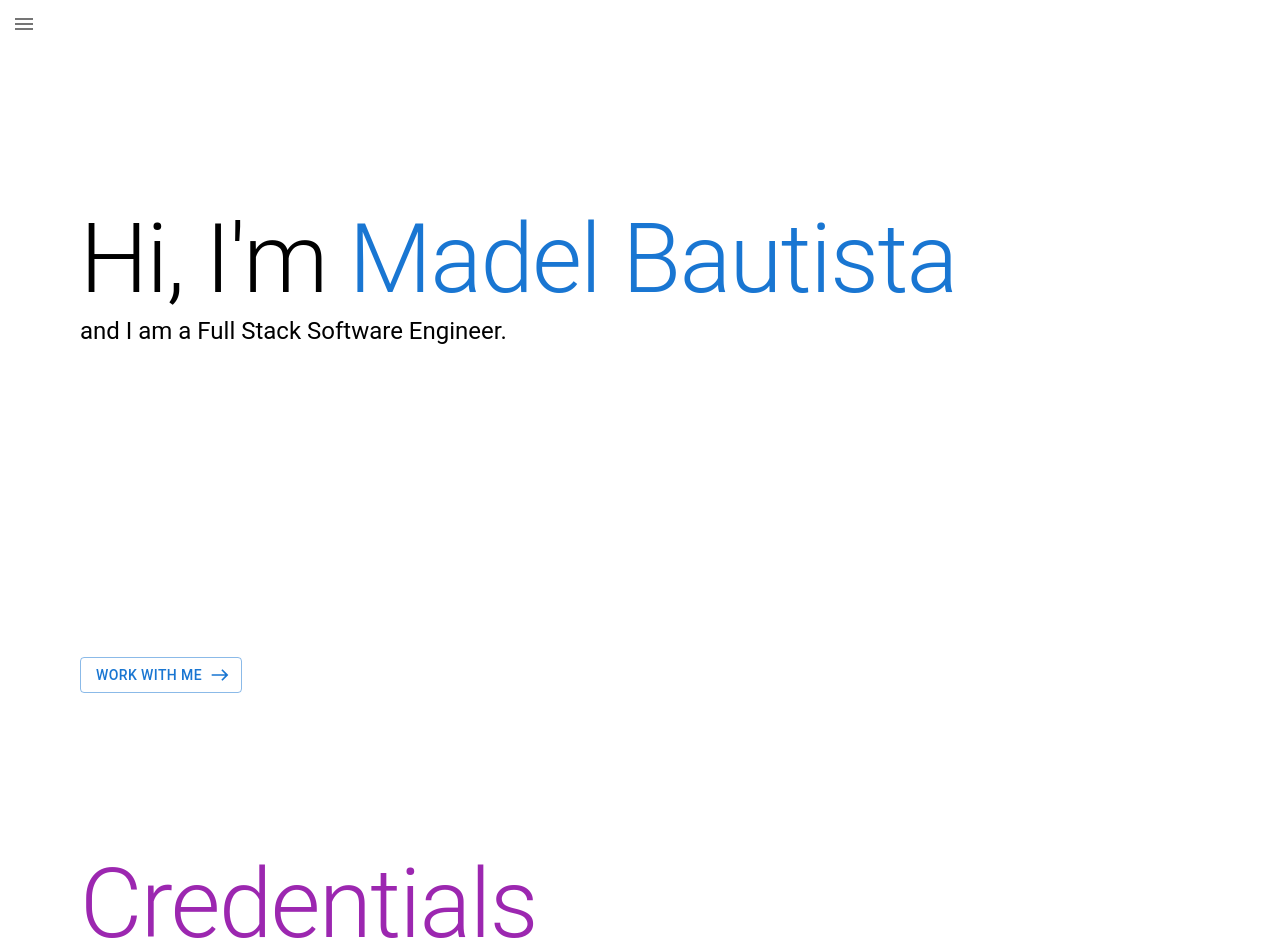
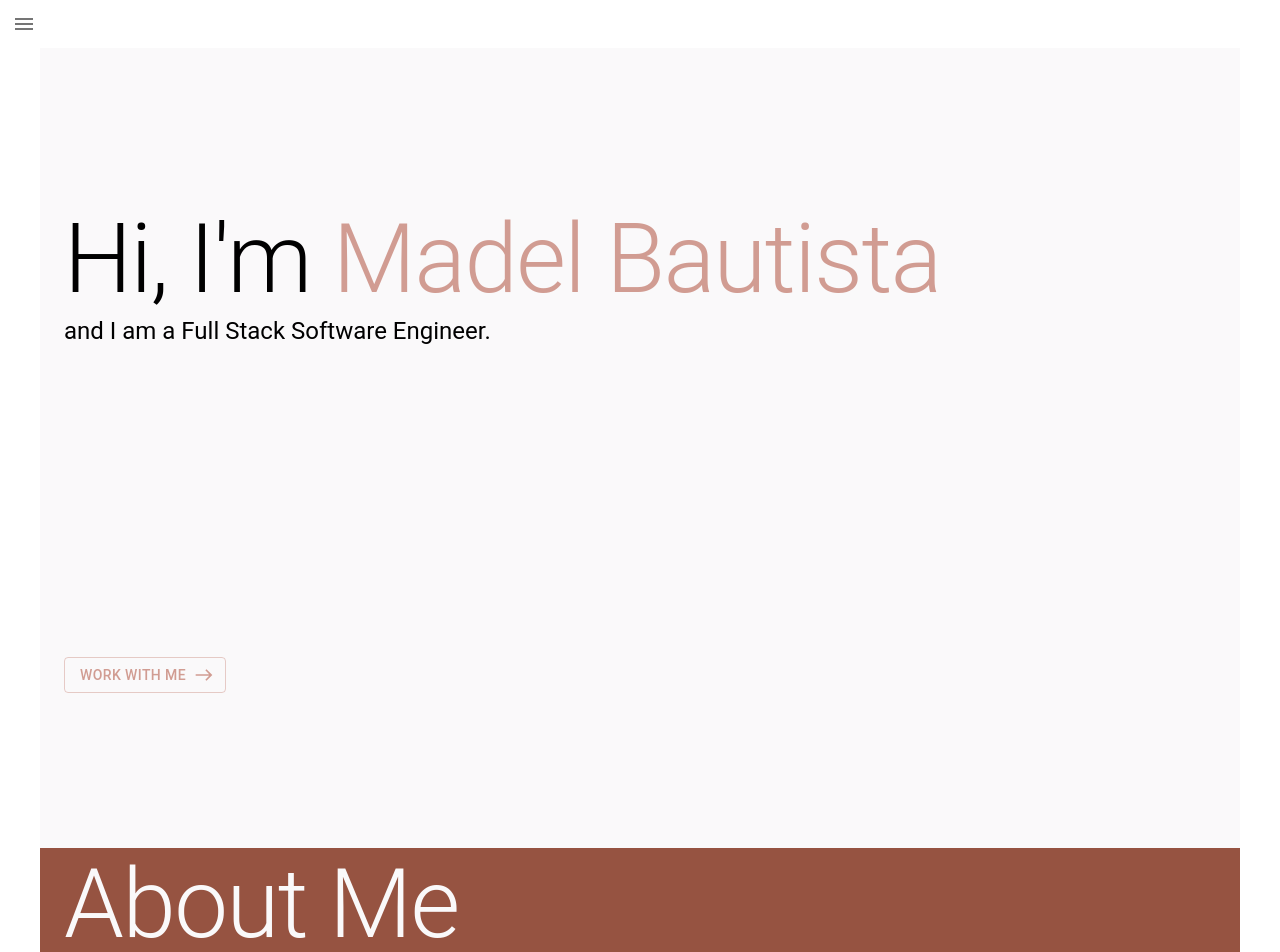
Before and after one commit to madelio/personal-site, a React (Create React App) app: page / in a window 1280 px wide. Shown: the top 952 px of the page. Built offline with nearby package versions, Linux system fonts and the light colour scheme.

Commit message:
applies theming

```diff
--- a/src/App.js
+++ b/src/App.js
@@ -1,17 +1,15 @@
-import Box from '@mui/material/Box';
 import NavDrawer from './Components/NavDrawer';
 import LandingPage from './Components/LandingPage';
 import AboutMe from './Components/PageContent/AboutMe';
 import Credentials from './Components/PageContent/Credentials';
 
 function App() {
+
   return (
     <NavDrawer>
-      <Box className="App" sx={{mx: '5rem'}}>
-        <LandingPage/>
-        <Credentials/>
-        <AboutMe/>
-      </Box>
+      <LandingPage/>
+      <AboutMe/>
+      <Credentials/>
     </NavDrawer>
   );
 }
--- a/src/Components/Page.jsx
+++ b/src/Components/Page.jsx
@@ -1,16 +1,19 @@
-import Box from "@mui/material/Box";
+import Container from '@mui/material/Container';
 import Typography from "@mui/material/Typography";
+import { getPalette } from '../theme';
 
 
 //TODO: Add isInverted to flip the color to dark mode
-const Page = ({ title, children, isInverted }) => (
-    <Box sx={{height: '100vh',  backgroundColor: isInverted && '#fefae0'}} >
+const Page = ({ title, children, theme}) => {
+    const { palette }= getPalette(theme);
+return (
+    <Container sx={{ height: '100vh', backgroundColor: palette.background.main }}>
         {title &&
-            <Typography color="secondary" variant="h1">
+            <Typography sx={{ color: palette.secondary.main }} variant="h1">
                 {title}
             </Typography>
         }
         {children}
-    </Box>
-)
+    </Container>
+)}
 export default Page;
--- a/src/Components/PageContent/AboutMe.jsx
+++ b/src/Components/PageContent/AboutMe.jsx
@@ -4,7 +4,7 @@ import { Typography } from '@mui/material';
 
 const AboutMe = () => {
     return (
-        <Page title="About Me">
+        <Page title="About Me" theme="dark">
             <Stack spacing={2}>
                 <Typography>
                     With over six years of experience in the software development industry, I specialize in Full Stack development. My expertise spans various frameworks, including Ember and React, and extends to backend technologies like SQL Server and C#. Additionally, I have experience in mobile development using Xamarin.
--- a/src/index.js
+++ b/src/index.js
@@ -1,10 +1,10 @@
 import React from 'react';
 import ReactDOM from 'react-dom/client';
-import { ThemeProvider } from '@mui/material/styles';
+import { ThemeProvider, createTheme } from '@mui/material/styles';
 import './index.css';
 import App from './App';
 import reportWebVitals from './reportWebVitals';
-import theme from './theme';
+import { theme } from './theme';
 
 const root = ReactDOM.createRoot(document.getElementById('root'));
 root.render(
--- a/src/theme.js
+++ b/src/theme.js
@@ -1,11 +1,37 @@
 import { createTheme } from '@mui/material/styles';
 
-const theme = createTheme({
+const lightShade = '#FAF9FA' // white
+const lightAccent = '#D3B29A';
+const mainBrand = '#d19c92';
+const darkAccent = '#978DA1';
+const darkShades = '#965341';
+
+const lightPalette = {
   palette: {
+    primary: {
+      main: mainBrand,
+      light: lightAccent,
+      dark: darkShades,
+    },
+    secondary: {
+        main: darkAccent,
+    },
     background: {
-      default: '#000000',
+        main: lightShade
+    }
+  },
+}
+
+const darkPalette = {
+  palette: {
+    secondary: {
+        main: lightShade,
     },
+    background: {
+        main: darkShades
+    }
   },
-});
+}
 
-export default theme;
+export const getPalette = (theme) => theme === 'dark' ? darkPalette : lightPalette;
+export const theme = createTheme(lightPalette);
```
